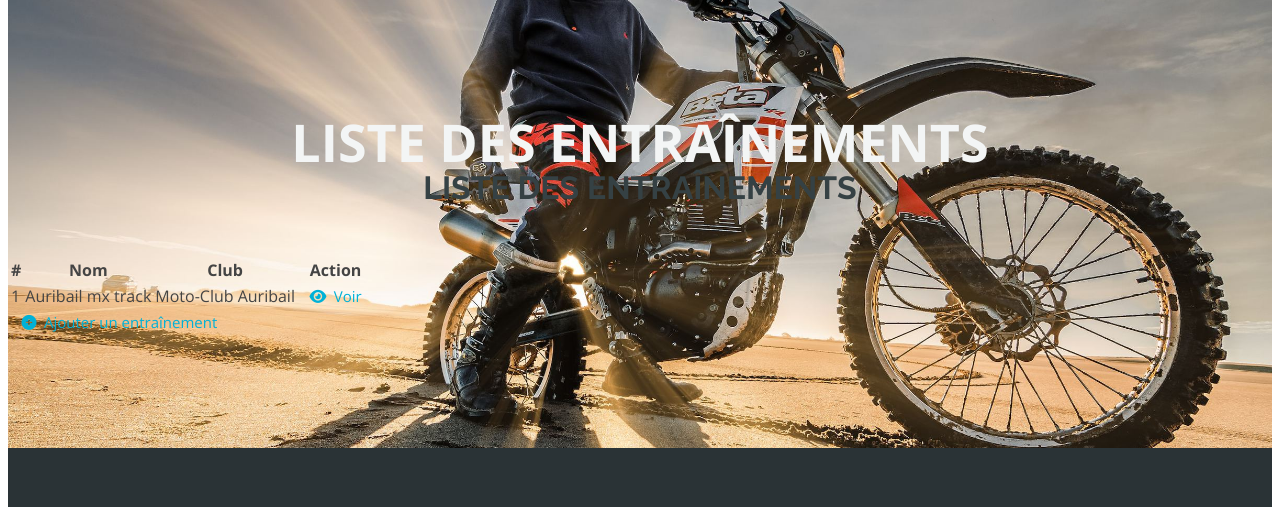
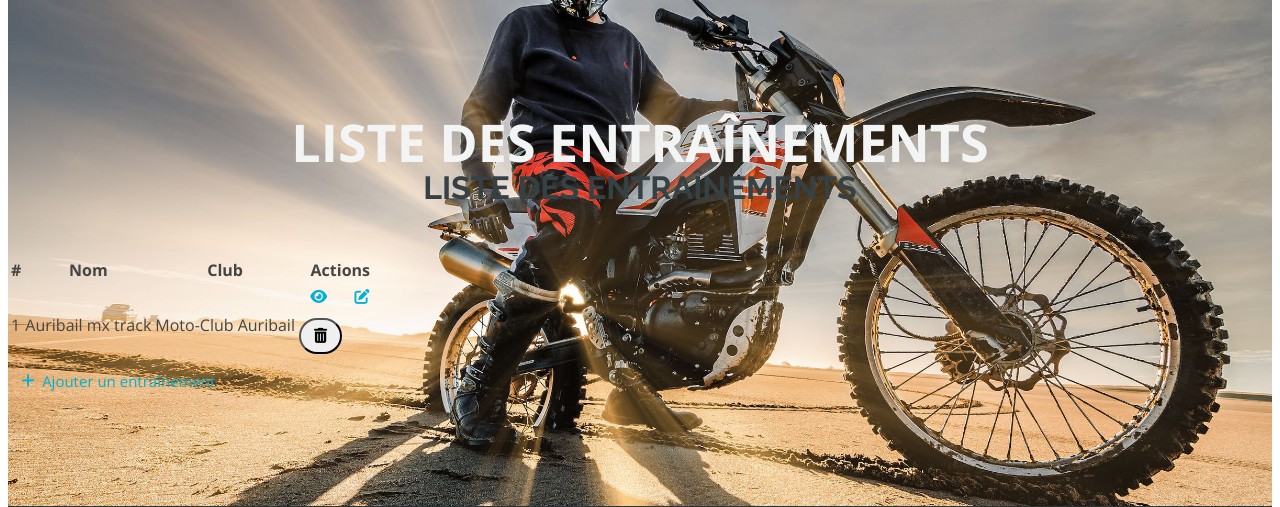
Before and after one commit to teddydah/motocross-project, a Laravel app: page /trainings in a window 1280 px wide. Shown: the part 120-627 px from the top of the page. Run offline with Laravel 10, Linux system fonts and the light colour scheme; data comes from the database, SQL or seed files in the repository.

Commit message:
Updated buttons style

```diff
--- a/public/css/components/buttons.css
+++ b/public/css/components/buttons.css
@@ -1,34 +1,45 @@
 /*--------------------------------------------------------------
 # Buttons
 --------------------------------------------------------------*/
+.btn-see,
 .btn-add,
 .btn-edit,
 .btn-save,
 .btn-cancel,
 .btn-delete,
-.btn-see,
 .btn-back {
-    /*background-color: var(--color-theme-2);*/
     margin: 0.75em 0;
     padding: 0.7em !important;
 }
 
+.btn-see {
+    padding: 0.5em 0.75em !important;
+}
+
+.btn-edit {
+    padding: 0.5em 0.8125em !important;
+}
+
+.btn-delete {
+    padding: 0.5em 0.875em !important;
+}
+
+.btn-see:hover,
 .btn-add:hover,
 .btn-edit:hover,
 .btn-save:hover,
 .btn-cancel:hover,
 .btn-delete:hover,
-.btn-see:hover,
 .btn-back:hover {
     border-color: var(--black) !important;
 }
 
+.btn-see::before,
 .btn-add::before,
 .btn-edit::before,
 .btn-save::before,
 .btn-cancel::before,
 .btn-delete::before,
-.btn-see::before,
 .btn-back::before {
     font-family: "Font Awesome 6 Free";
     font-weight: bold;
@@ -36,11 +47,7 @@
 }
 
 .btn-add::before {
-    content: "\f055";
-}
-
-.btn-edit::before {
-    content: "\f304";
+    content: "\2b";
 }
 
 .btn-save::before {
@@ -49,14 +56,6 @@
 
 .btn-cancel::before {
     content: "\f00d";
-}
-
-.btn-delete::before {
-    content: "\f2ed";
-}
-
-.btn-see::before {
-    content: "\f06e";
 }
 
 .btn-back::before {
@@ -75,3 +74,8 @@
     background: var(--color-hsl-2);
     color: var(--white);
 }
+
+.btn:disabled,
+fieldset:disabled .btn {
+    background-color: var(--bs-btn-bg) !important;
+}
--- a/resources/views/clubs/create.blade.php
+++ b/resources/views/clubs/create.blade.php
@@ -94,8 +94,8 @@
                     <td class="text-center" colspan="2">
                         <a class="btn btn-dark btn-outline-light btn-back ms-0 me-0"
                            href="{{ route('clubs.index') }}" title="Retour à la liste des clubs">Retour</a>
-                        <button class="btn btn-primary btn-outline-light btn-add m-2" type="submit"
-                                title="Ajouter un club">Ajouter
+                        <button class="btn btn-success btn-outline-light btn-save m-2" type="submit"
+                                title="Enregistrer le club">Enregistrer
                         </button>
                     </td>
                 </tr>
--- a/resources/views/trainings/create.blade.php
+++ b/resources/views/trainings/create.blade.php
@@ -124,8 +124,8 @@
                     <td class="text-center" colspan="2">
                         <a class="btn btn-dark btn-outline-light btn-back ms-0 me-0"
                            href="{{ route('trainings.index') }}" title="Retour à la liste des entraînements">Retour</a>
-                        <button class="btn btn-primary btn-outline-light btn-add m-2" type="submit"
-                                title="Ajouter un entraînement">Ajouter
+                        <button class="btn btn-success btn-outline-light btn-save m-2" type="submit"
+                                title="Enregistrer l'entraînement">Enregistrer
                         </button>
                     </td>
                 </tr>
--- a/resources/views/trainings/index.blade.php
+++ b/resources/views/trainings/index.blade.php
@@ -18,7 +18,7 @@
                 <th scope="row">#</th>
                 <th scope="row">Nom</th>
                 <th scope="row">Club</th>
-                <th scope="row">Action</th>
+                <th scope="row">Actions</th>
             </tr>
             </thead>
             <tfoot>
@@ -37,8 +37,23 @@
                     <td>{{ $training->club->name }}</td>
                     <td>
                         <a class="btn btn-see btn-info btn-outline-light"
-                           href="{{ route('trainings.show', $training->id)  }}"
-                           title="Voir l'entraînement">Voir</a>
+                           href="{{ route('trainings.show', $training->id) }}" title="Voir l'entraînement">
+                            <i class="fa-solid fa-eye"></i>
+                        </a>
+                        <a class="btn btn-secondary btn-outline-light btn-edit m-2"
+                           href="{{ route('trainings.edit', $training->id) }}" title="Modifier l'entraînement">
+                            <i class="fa-solid fa-pen-to-square"></i>
+                        </a>
+                        <form class="d-inline-block" action="{{ route('trainings.destroy', $training->id) }}"
+                              method="post">
+                            @csrf
+                            @method('DELETE')
+                            <button class="btn btn-danger btn-outline-light btn-delete ms-0 me-0" type="submit"
+                                    title="Supprimer l'entraînement"
+                                    onclick="return confirm('Êtes-vous sûr de vouloir supprimer cet entraînement ?')">
+                                <i class="fa-solid fa-trash-can"></i>
+                            </button>
+                        </form>
                     </td>
                 </tr>
             @endforeach
```
Also changed, not shown: resources/views/clubs/index.blade.php (+18 -3 lines), resources/views/clubs/show.blade.php (+0 -11 lines), resources/views/trainings/show.blade.php (+0 -11 lines).
